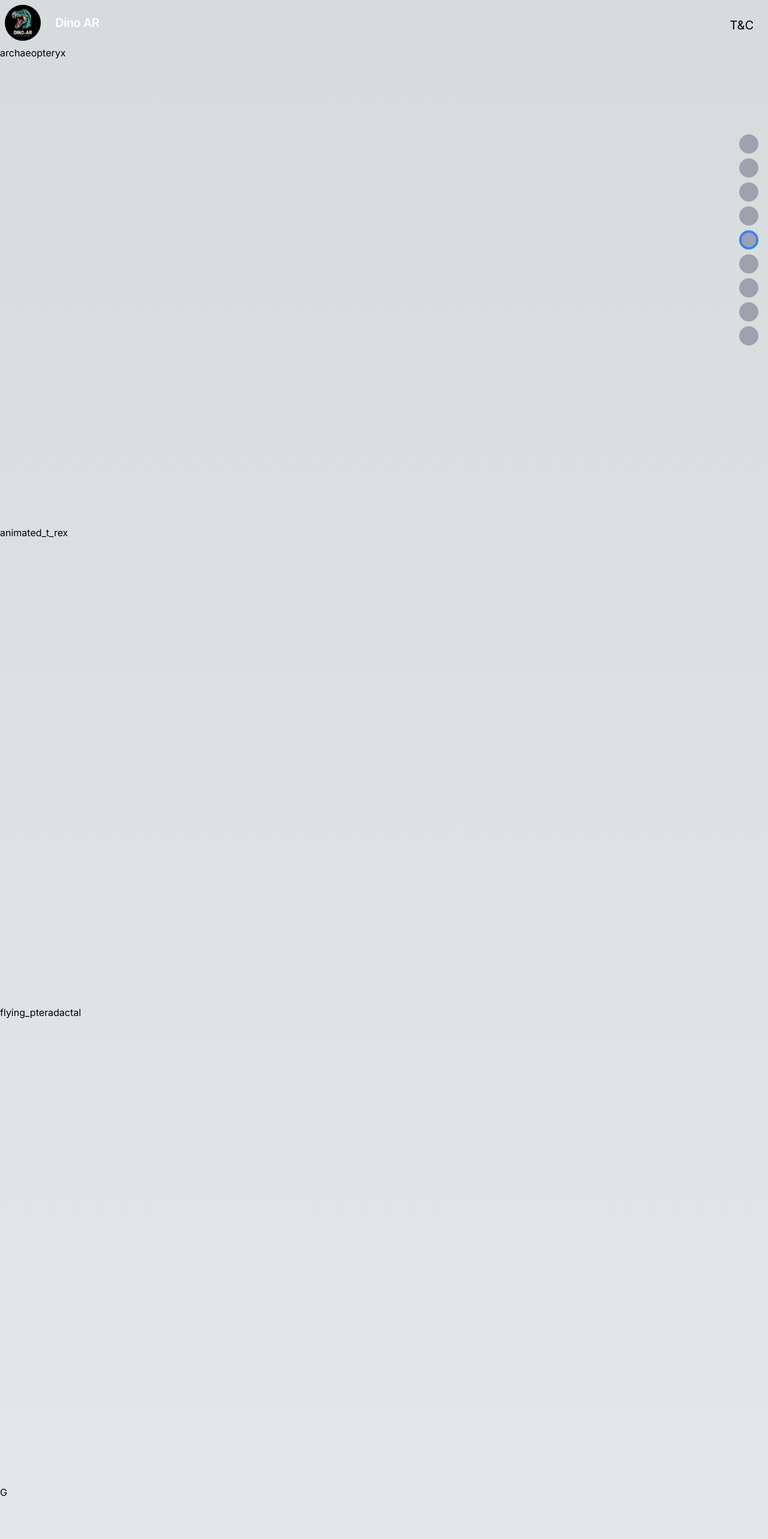
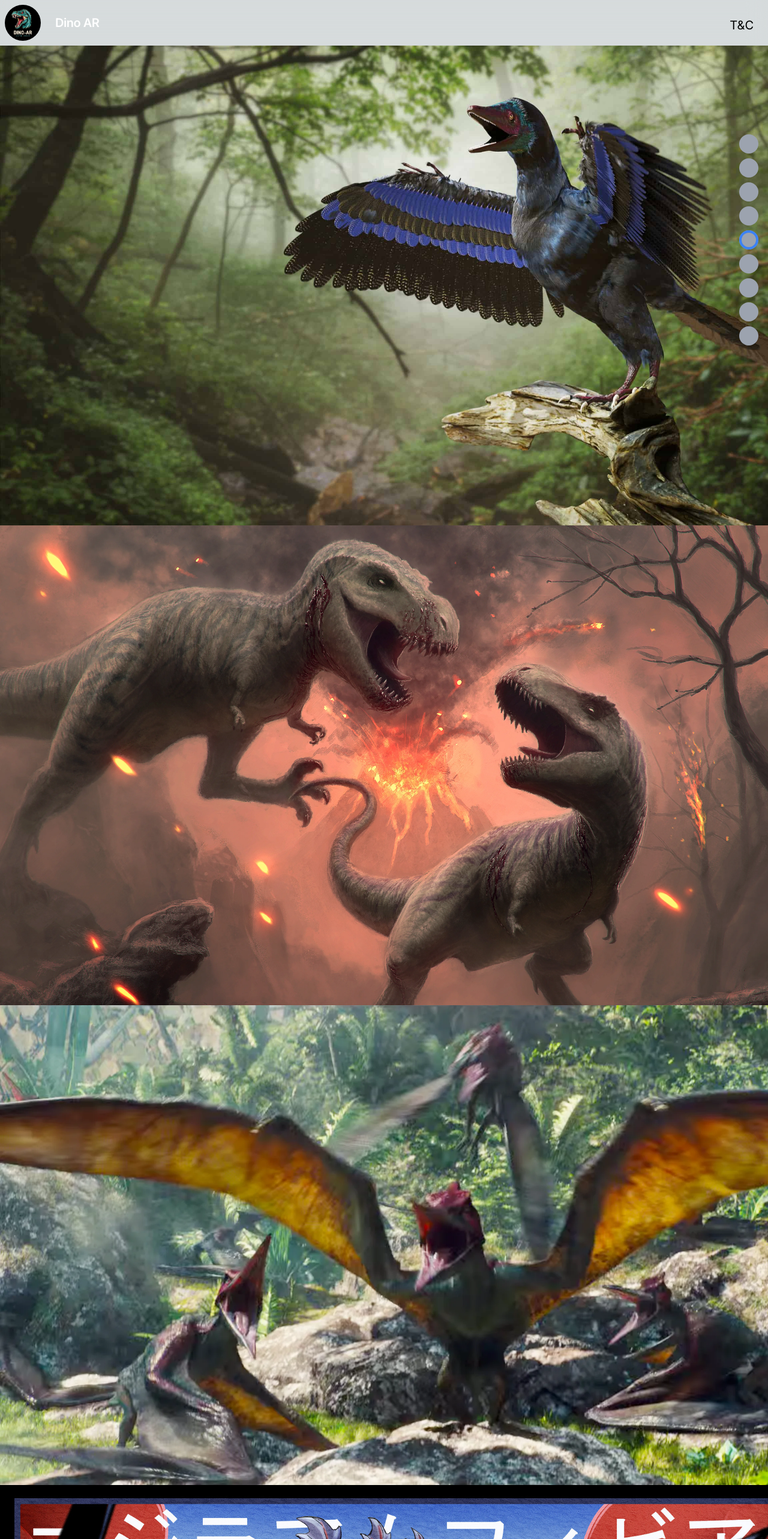
Before and after one commit to KOTTAGENVH/Dino-AR-WEB, a Next.js app in the folder dino-ar/: page /dinosaurs in a window 1280 px wide. Shown: the top 2566 px of the page at 60% size. Built offline with nearby package versions, Linux system fonts and the light colour scheme.

Commit message:
feat: added background

```diff
--- a/dino-ar/src/components/dinosaurs/animated_t_rex.tsx
+++ b/dino-ar/src/components/dinosaurs/animated_t_rex.tsx
@@ -2,7 +2,8 @@ import React from 'react'
 
 function AnimatedTrex() {
   return (
-    <div>animated_t_rex</div>
+    <div className="bg-animated_t_rex bg-cover  h-full w-full">
+      </div>
   )
 }
 
--- a/dino-ar/src/components/dinosaurs/archaeopteryx.tsx
+++ b/dino-ar/src/components/dinosaurs/archaeopteryx.tsx
@@ -2,7 +2,9 @@ import React from 'react'
 
 function Archaeopteryx() {
   return (
-    <div>archaeopteryx</div>
+    <div className="bg-archaeopteryx bg-cover  h-full w-full">
+
+    </div>
   )
 }
 
--- a/dino-ar/src/components/dinosaurs/flying_pteradactal.tsx
+++ b/dino-ar/src/components/dinosaurs/flying_pteradactal.tsx
@@ -2,7 +2,8 @@ import React from 'react'
 
 function Flying_pteradactal() {
   return (
-    <div>flying_pteradactal</div>
+    <div className="bg-flying_pteradactal bg-cover  h-full w-full">
+      </div>
   )
 }
 
--- a/dino-ar/src/components/dinosaurs/godzilla_amphibia.tsx
+++ b/dino-ar/src/components/dinosaurs/godzilla_amphibia.tsx
@@ -2,7 +2,8 @@ import React from 'react'
 
 function Godzilla_amphibia() {
   return (
-    <div>G</div>
+    <div className="bg-godzilla_amphibia bg-cover  h-full w-full">
+      </div>
   )
 }
 
--- a/dino-ar/src/components/dinosaurs/stego.tsx
+++ b/dino-ar/src/components/dinosaurs/stego.tsx
@@ -2,7 +2,8 @@ import React from 'react'
 
 function Stego() {
   return (
-    <div>S</div>
+    <div className="bg-stego bg-cover  h-full w-full">
+      </div>
   )
 }
 
--- a/dino-ar/src/components/dinosaurs/suchominus.tsx
+++ b/dino-ar/src/components/dinosaurs/suchominus.tsx
@@ -2,7 +2,8 @@ import React from 'react'
 
 function Suchominus() {
   return (
-    <div>S</div>
+    <div className="bg-suchominus bg-cover  h-full w-full">
+      </div>
   )
 }
 
--- a/dino-ar/src/components/dinosaurs/ticeratops.tsx
+++ b/dino-ar/src/components/dinosaurs/ticeratops.tsx
@@ -2,7 +2,8 @@ import React from 'react'
 
 function Ticeratops() {
   return (
-    <div>T</div>
+    <div className="bg-ticeratops bg-cover  h-full w-full">
+    </div>
   )
 }
 
--- a/dino-ar/src/components/dinosaurs/ticeratops_skeleton.tsx
+++ b/dino-ar/src/components/dinosaurs/ticeratops_skeleton.tsx
@@ -2,7 +2,8 @@ import React from 'react'
 
 function Ticeratops_skeleton() {
   return (
-    <div>T</div>
+    <div className="bg-ticeratops_skeleton bg-cover  h-full w-full">
+    </div>
   )
 }
 
--- a/dino-ar/src/components/dinosaurs/trex.tsx
+++ b/dino-ar/src/components/dinosaurs/trex.tsx
@@ -2,7 +2,8 @@ import React from 'react'
 
 function Trex() {
   return (
-    <div>trex</div>
+    <div className="bg-trex bg-cover  h-full w-full">
+    </div>
   )
 }
 
--- a/dino-ar/tailwind.config.ts
+++ b/dino-ar/tailwind.config.ts
@@ -10,11 +10,20 @@ const config: Config = {
     extend: {
       backgroundImage: {
         "gradient-radial": "radial-gradient(var(--tw-gradient-stops))",
-        "gradient-conic":
-          "conic-gradient(from 180deg at 50% 50%, var(--tw-gradient-stops))",
+        "gradient-conic": "conic-gradient(from 180deg at 50% 50%, var(--tw-gradient-stops))",
+        'archaeopteryx': "url('/background-images/archaeopteryx.jpeg')",
+        'animated_t_rex': "url('/background-images/animated_t_rex.png')",
+        'flying_pteradactal': "url('/background-images/flying_pteradactal.png')",
+        'godzilla_amphibia': "url('/background-images/godzilla_amphibia.jpeg')",
+        'stego': "url('/background-images/stego.jpeg')",
+        'suchominus': "url('/background-images/suchominus.jpeg')",
+        'ticeratops_skeleton': "url('/background-images/ticeratops_skeleton.jpeg')",
+        'ticeratops': "url('/background-images/ticeratops.jpeg')",
+        'trex': "url('/background-images/trex.jpeg')",
       },
     },
   },
   plugins: [],
 };
+
 export default config;
```
